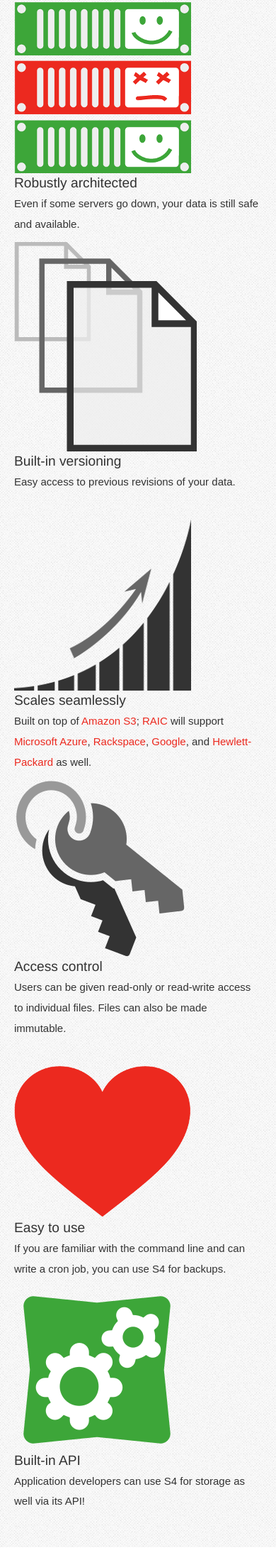
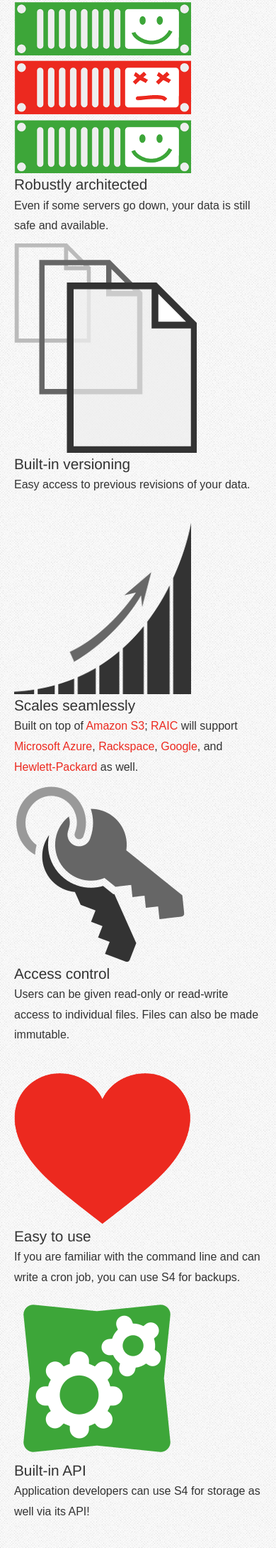
Before and after one commit to LeastAuthority/leastauthority.com, a Python web app: template lae_site/templates/index.html in a window 390 px wide. Shown: the part 1536-3717 px from the top of the page at 71% size. Run offline with Jinja, Linux system fonts and the light colour scheme; the template is opened without the code that fills it, so the values that code supplies are empty; some web fonts are replaced.

Commit message:
Attempt at fixing some mobile weirdness on the front page, including increasing the p text size

```diff
--- a/content/static/css/style.css
+++ b/content/static/css/style.css
@@ -76,7 +76,7 @@ h3.section-header {
 }
 
 h4, h5 {
-    font-size: 1.2em;
+    font-size: 1.3em;
     font-weight: 300;
     margin-bottom: 0;
 }
@@ -94,17 +94,11 @@ a, a:visited, a.btn {
 a:hover:not(.btn), a:hover:not(img) {
     color: rgb(189, 54, 47);
     text-decoration: none;
-/*    border-bottom: 1pt dotted rgb(189, 54, 47);
-*/}
+}
 
 a:active {
     text-decoration: none;
     color: #ec291f;
-}
-
-
-p, blockquote, li {
-    font-size: 15px;
 }
 
 .left {
--- a/lae_site/templates/index.html
+++ b/lae_site/templates/index.html
@@ -89,7 +89,11 @@
             </span>
         </div>
         <br>
+        <div class="row-fluid">
+            <span class="span12">
                 <h4>Unlike anyone else, S4 offers <a href="/how_it_works#what_is_verifiable"><strong><em>verifiable</em> end-to-end security</strong></a>.  <a href="/how_it_works">Learn more about how S4 works &raquo;</a></h4>
+            </span>
+        </div>
     </span>
     </div>
 </div>
```
Lines whose indentation alone changed are shown as unchanged.
